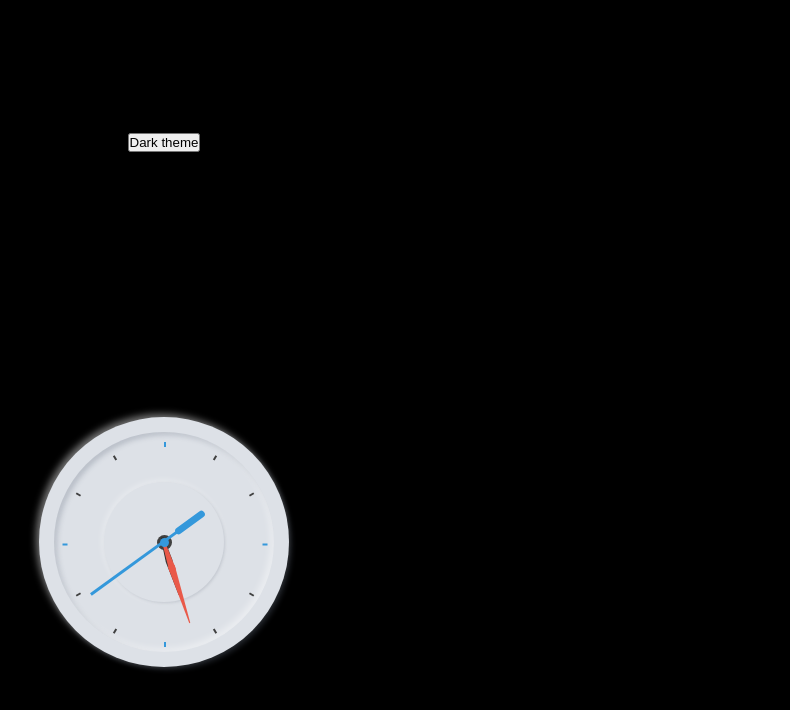
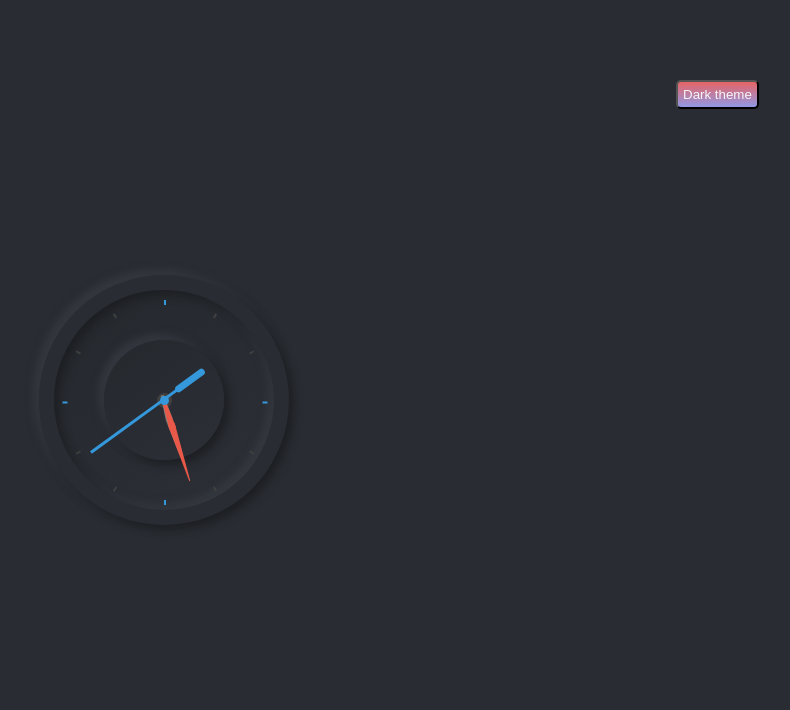
Before and after one commit to Bishesh58/CSS, a plain HTML site: page analog-clock/index.html in a window 1280 px wide. Both pictures are taken after a click on the button "Dark theme". Shown: the whole page, without its empty margins (476-1266 px from the left). Drawn offline with Linux system fonts and the light colour scheme.

Commit message:
updated dark theme

```diff
--- a/analog-clock/script.js
+++ b/analog-clock/script.js
@@ -15,4 +15,5 @@ setInterval(()=>{
 let btn = document.querySelector('.btn__toggle');
 btn.addEventListener('click', ()=>{
     document.body.classList.toggle('dark__theme');
+    document.querySelector('.clock').classList.toggle('dark__theme');
 })
--- a/analog-clock/style.css
+++ b/analog-clock/style.css
@@ -16,7 +16,7 @@ body{
 }
 
 body.dark__theme{
-    background: black;
+    background: #292c32;
 }
 .clock{
     position: relative;
@@ -31,6 +31,12 @@ body.dark__theme{
                 3px 3px 5px rgba(94, 104, 121, 0.288);
 }
 
+.clock.dark__theme{
+    background: #292c32;
+    box-shadow:  5px 5px 9px #1d1f23,
+               -5px -5px 9px #353941;
+}
+
 .clock::before{
     position: absolute;
     content: '';
@@ -40,6 +46,18 @@ body.dark__theme{
     background: #dde1e7;
     box-shadow: inset -3px -3px 7px #ffffff73,
                 inset 3px 3px 5px rgba(94, 104, 121, 0.288);
+}
+
+.clock.dark__theme::before{
+    background: linear-gradient(145deg, #25282d, #2c2f36);
+    box-shadow: inset 5px 5px 9px #1d1f23,
+                inset -5px -5px 9px #353941;
+}
+
+.clock.dark__theme::after{
+    background: linear-gradient(145deg, #25282d, #2c2f36);
+    box-shadow:  5px 5px 9px #1d1f23,
+                 -5px -5px 9px #353941;
 }
 
 .clock::after{
@@ -152,6 +170,9 @@ body.dark__theme{
     z-index: 4;
 }
 
+.hr__hand.dark__theme{
+    background: whitesmoke;
+}
 .sec, .min, .hr{
     display: flex;
     justify-content: center;
@@ -204,7 +225,7 @@ body.dark__theme{
     width: 1px;
     border-left:3px solid transparent;
     border-right: 3px solid transparent;
-    border-bottom: 35px solid #303030;
+    border-bottom: 35px solid #807d7d;
 
 }
 
@@ -215,5 +236,15 @@ body.dark__theme{
     top: 35px;
     border-left:2px solid transparent;
     border-right: 2px solid transparent;
-    border-top: 25px solid #303030;
+    border-top: 25px solid #807d7d;
 }
+
+.btn__toggle{
+    position: absolute;
+    top: 10%;
+    left: 90%;
+    padding: 5px;
+    border-radius: 5px;
+    color: whitesmoke;
+    background: linear-gradient(#e66465, #9198e5);
+}
```
Also changed, not shown: analog-clock/clock-dark.png (added), 1 other file.
